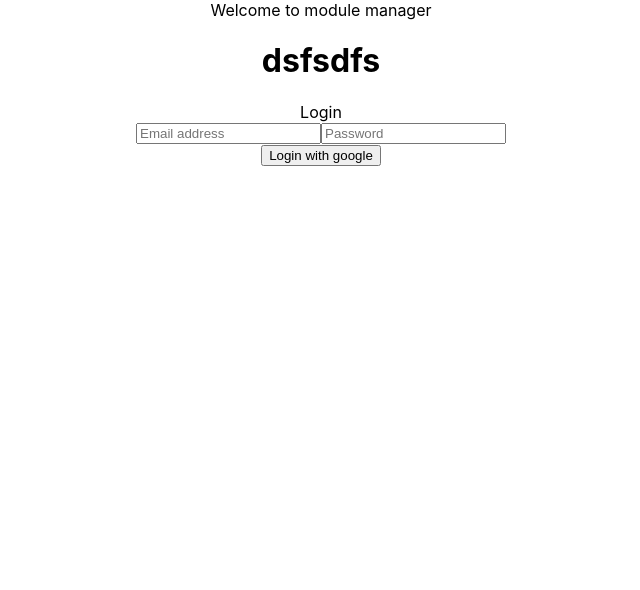
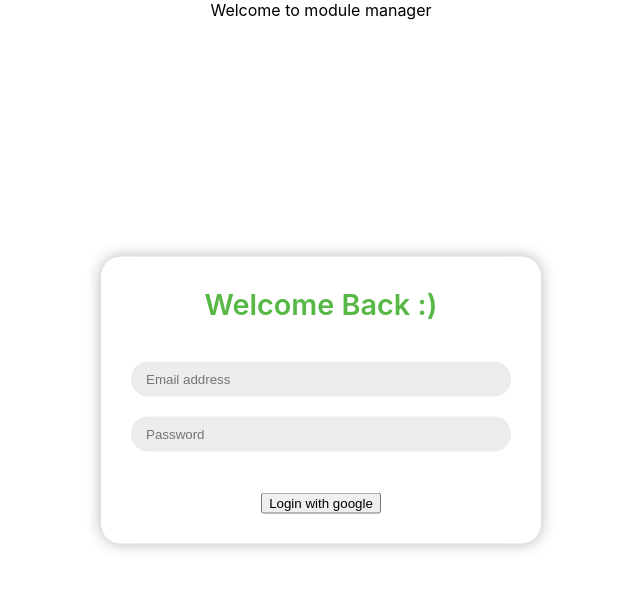
Before and after one commit to nipunaluthge/course-module-manager, a React (Create React App) app: page / in a window 1280 px wide. Shown: the top 590 px of the page, without its empty margins (319-959 px from the left). Built offline with nearby package versions, Linux system fonts and the light colour scheme.

Commit message:
authentication initiated

```diff
--- a/package.json
+++ b/package.json
@@ -10,6 +10,8 @@
     "@types/node": "^12.20.26",
     "@types/react": "^17.0.24",
     "@types/react-dom": "^17.0.9",
+    "firebase": "^9.0.2",
+    "node-sass": "^6.0.1",
     "react": "^17.0.2",
     "react-dom": "^17.0.2",
     "react-router-dom": "^5.3.0",
--- a/public/index.html
+++ b/public/index.html
@@ -21,7 +21,7 @@
       work correctly both with client-side routing and a non-root public URL.
       Learn how to configure a non-root public URL by running `npm run build`.
     -->
-  <title>React App</title>
+  <title>Course Module Manager</title>
 </head>
 
 <body>
--- a/src/App.css
+++ b/src/App.scss
@@ -1,3 +1,9 @@
+$base-colour: #57b846;
+
+:export {
+  base-colour: $base-colour;
+}
+
 .App {
   text-align: center;
 }
--- a/src/App.tsx
+++ b/src/App.tsx
@@ -1,13 +1,23 @@
-import './App.css';
+import { useEffect } from 'react';
+import './App.scss';
+import firebaseApp from './Constants/firebase';
 import HomePageContainer from './Containers/HomePageContainer';
-import LoginFormComponent from './Components/LoginFormComponent';
+import LoginPageContainer from './Containers/LoginPageContainer';
+//import LoginFormComponent from './Components/LoginFormComponent';
 
 function App() {
+
+  useEffect(() => {
+    let firebaseapp: any = firebaseApp;
+    return () => {
+      firebaseapp = null;
+    }
+  }, [])
+
   return (
     <div className="App">
       <HomePageContainer />
-      <h1>dsfsdfs</h1>
-      <LoginFormComponent />
+      <LoginPageContainer />
     </div>
   );
 }
--- a/src/Components/LoginFormComponent.jsx
+++ b/src/Components/LoginFormComponent.tsx
@@ -1,17 +1,19 @@
 import React from 'react';
+import { signInWithGoogle } from '../Services/authService';
+import './LoginFormStyles.scss';
 
 const LoginFormComponent = () => {
   return (
     <div className="login-form-component">
-      <div className="login-heading">Login</div>
+      <div className="login-heading">Welcome Back :)</div>
       <div className="password-login-section">
-        <form action="" className="loging-form">
+        <form action="" className="login-form">
           <input type="email" className="login-email" placeholder="Email address" />
           <input type="text" className="login-password" placeholder="Password" />
         </form>
       </div>
       <div className="google-login-section">
-        <button>Login with google</button>
+        <button onClick={signInWithGoogle}>Login with google</button>
       </div>
     </div>
   )
--- /dev/null
+++ b/src/Components/LoginFormStyles.scss
@@ -0,0 +1,47 @@
+@import "../App.scss";
+
+.login-form-component {
+  position: absolute;
+  top: 50%;
+  left: 50%;
+  transform: translate(-50%, -50%);
+  box-shadow: 0px 0px 15px rgba(0, 0, 0, 0.294);
+  padding: 30px;
+  border-radius: 20px;
+}
+
+.login-heading {
+  font-size: 1.8em;
+  font-weight: 600;
+  color: $base-colour;
+}
+
+.password-login-section {
+
+}
+
+.login-form {
+  display: flex;
+  flex-direction: column;
+  margin-top: 30px;
+  margin-bottom: 30px;
+
+  input {
+    margin-top: 10px;
+    margin-bottom: 10px;
+    height: 35px;
+    width: 350px;
+    border: none;
+    //border-bottom: 2px solid $base-colour;
+    background-color: rgb(236, 236, 236);
+    padding: 0px 15px;
+    outline: none;
+    transition: 0.2s;
+    border-radius: 17px;
+  }
+
+  input:focus {
+    box-shadow: 0px 0px 7px rgba(0, 0, 0, 0.226);
+    background-color: #fff;
+  }
+}
--- /dev/null
+++ b/src/Constants/firebase.ts
@@ -0,0 +1,23 @@
+// Import the functions you need from the SDKs you need
+import firebase from 'firebase/compat/app'
+import { getAnalytics } from "firebase/analytics";
+// TODO: Add SDKs for Firebase products that you want to use
+// https://firebase.google.com/docs/web/setup#available-libraries
+
+// Your web app's Firebase configuration
+// For Firebase JS SDK v7.20.0 and later, measurementId is optional
+const firebaseConfig = {
+  apiKey: "AIzaSyCYrLcRf2Tf1VXqlWpfQQxzcrqTAsxJDfY",
+  authDomain: "course-module-manager.firebaseapp.com",
+  projectId: "course-module-manager",
+  storageBucket: "course-module-manager.appspot.com",
+  messagingSenderId: "939734043189",
+  appId: "1:939734043189:web:aa218176da86e9ab377f7c",
+  measurementId: "G-MVE0L9LPE3"
+};
+
+const firebaseApp: firebase.app.App = firebase.apps.length ? firebase.app() : firebase.initializeApp(firebaseConfig);
+export default firebaseApp;
+// Initialize Firebase
+//const app = initializeApp(firebaseConfig);
+//const analytics = getAnalytics(app);
--- /dev/null
+++ b/src/Services/authService.ts
@@ -0,0 +1,31 @@
+import { GoogleAuthProvider, getAuth, signInWithPopup } from 'firebase/auth';
+
+let userDocSubscriber;
+
+// interface user {
+//   uid: String,
+//   email: String,
+//   displayName: String,
+//   photoURL: String
+// }
+
+export const signInWithGoogle = async () => {
+  const provider = new GoogleAuthProvider();
+  try {
+    const auth = getAuth();
+    const credentials = await signInWithPopup(auth, provider);
+    let user = {
+      uid: credentials.user.uid,
+      email: credentials.user.email,
+      displayName: credentials.user.displayName,
+      photoURL: credentials.user.photoURL,
+    }
+
+  } catch (error) {
+    console.log(error);
+  }
+}
+
+export const signInWithPassword = async () => {
+
+}
```
Also changed, not shown: src/Components/Button.tsx (added, +15 -0 lines), src/Containers/HomePageContainer.tsx (renamed from src/Containers/HomePageContainer.jsx), src/Containers/LoginPageContainer.tsx (renamed from src/Containers/LoginPageContainer.jsx), 1 other file (tests, documents, lock files or other folders).
